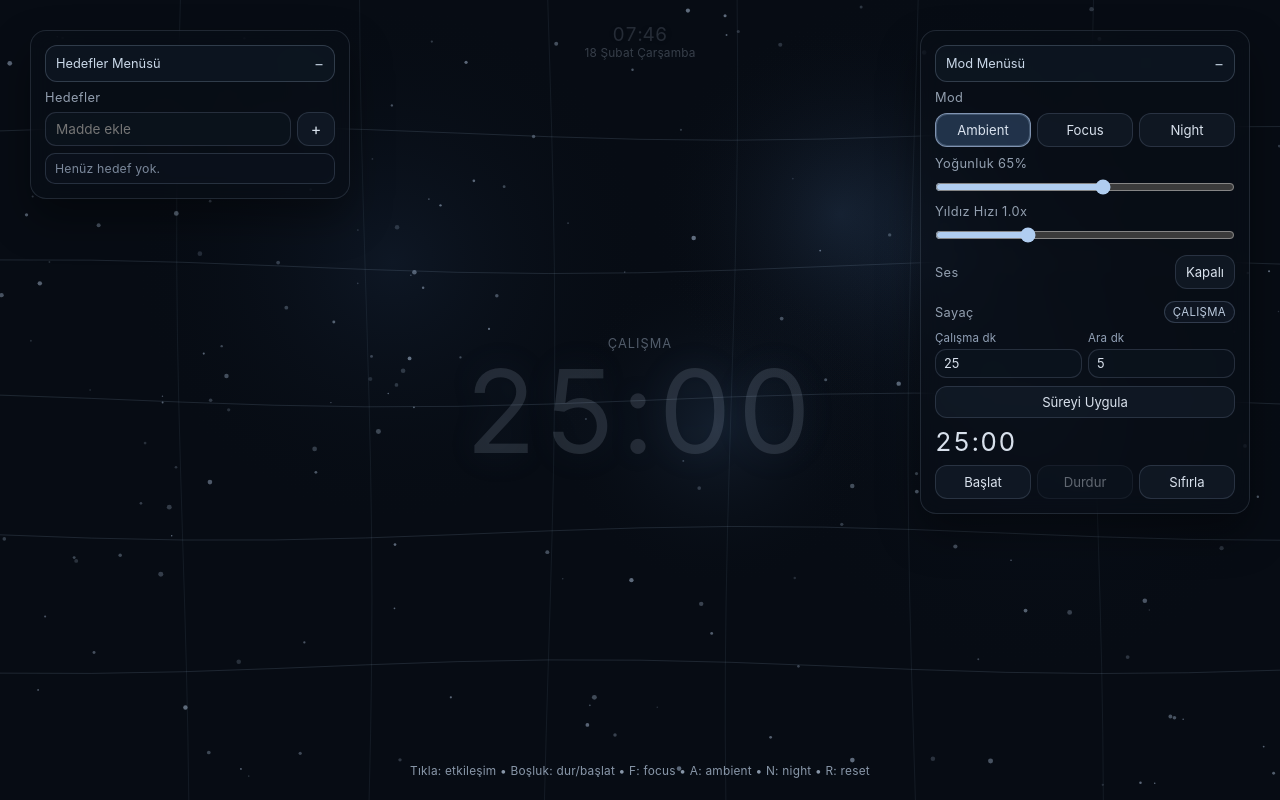
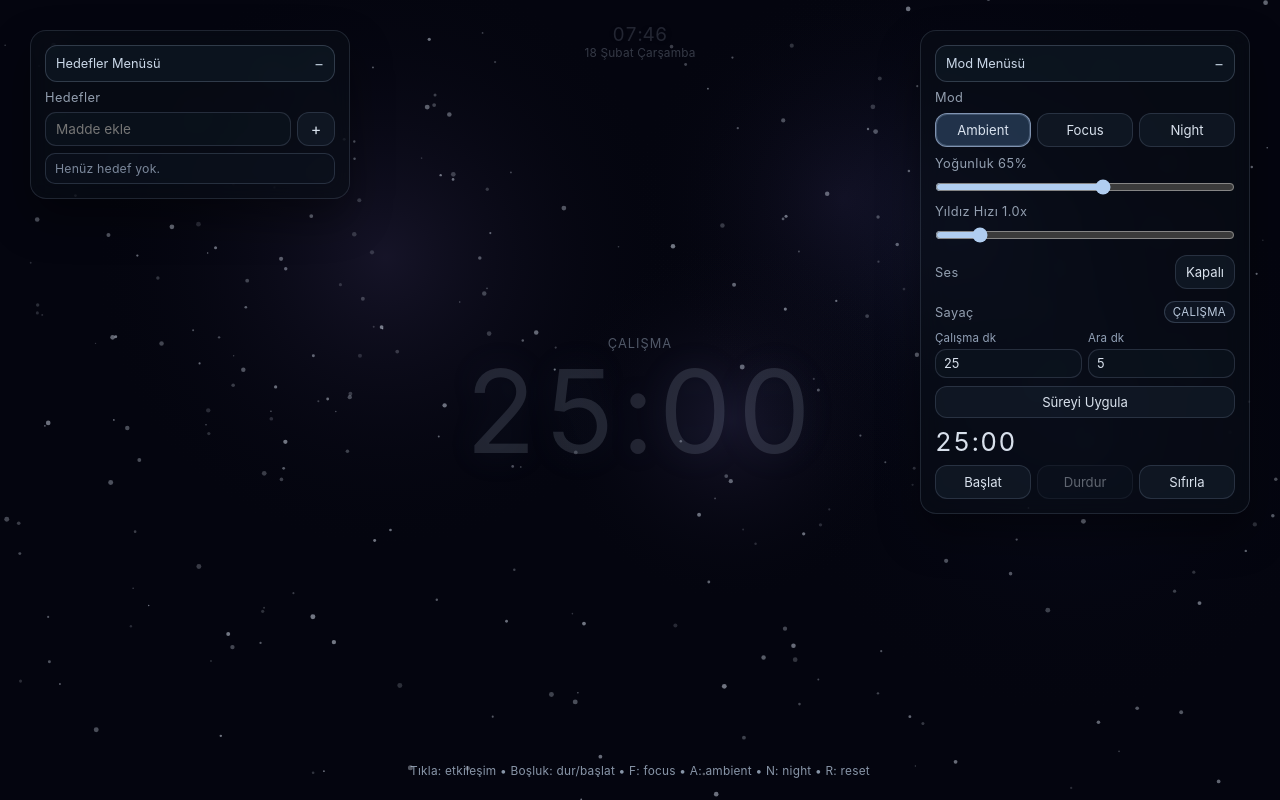
Before and after one commit to knilumis/pufi, a plain HTML site: page index.html in a window 1280 px wide. Drawn offline with Linux system fonts and the light colour scheme.

Commit message:
pufi v0.0.2

```diff
--- a/app.js
+++ b/app.js
@@ -15,18 +15,17 @@
     ambient: {
       speed: 1,
       particleScale: 1,
-      particleOpacity: 0.62,
-      meshOpacity: 0.14,
-      nebulaStrength: 0.76,
+      particleOpacity: 0.64,
+      nebulaStrength: 0.72,
       palette: {
-        background: "#070c14",
+        background: "#04050f",
         nebula: [
-          "rgba(68, 99, 136, 0.22)",
-          "rgba(45, 72, 108, 0.20)",
-          "rgba(34, 50, 76, 0.16)"
+          "rgba(113, 95, 165, 0.22)",
+          "rgba(59, 77, 146, 0.20)",
+          "rgba(30, 41, 89, 0.2)",
+          "rgba(93, 74, 143, 0.16)"
         ],
-        mesh: "rgba(170, 196, 226, 1)",
-        particle: "rgba(197, 219, 246, 1)",
+        particle: "rgba(229, 238, 252, 1)",
         ripple: "rgba(206, 225, 248, 1)"
       }
     },
@@ -34,17 +33,16 @@
       speed: 0.72,
       particleScale: 0.82,
       particleOpacity: 0.52,
-      meshOpacity: 0.1,
-      nebulaStrength: 0.66,
+      nebulaStrength: 0.58,
       palette: {
-        background: "#060a11",
+        background: "#03040b",
         nebula: [
-          "rgba(61, 84, 116, 0.18)",
-          "rgba(37, 55, 82, 0.17)",
-          "rgba(28, 41, 64, 0.14)"
+          "rgba(90, 81, 142, 0.18)",
+          "rgba(49, 66, 126, 0.16)",
+          "rgba(24, 35, 76, 0.16)",
+          "rgba(73, 61, 118, 0.14)"
         ],
-        mesh: "rgba(145, 170, 202, 1)",
-        particle: "rgba(181, 206, 236, 1)",
+        particle: "rgba(210, 224, 243, 1)",
         ripple: "rgba(189, 213, 243, 1)"
       }
     },
@@ -52,17 +50,16 @@
       speed: 0.55,
       particleScale: 0.68,
       particleOpacity: 0.46,
-      meshOpacity: 0.08,
-      nebulaStrength: 0.58,
+      nebulaStrength: 0.48,
       palette: {
-        background: "#04070d",
+        background: "#020308",
         nebula: [
-          "rgba(47, 66, 96, 0.15)",
-          "rgba(29, 43, 66, 0.14)",
-          "rgba(23, 34, 52, 0.12)"
+          "rgba(76, 66, 124, 0.14)",
+          "rgba(39, 53, 103, 0.13)",
+          "rgba(18, 26, 58, 0.14)",
+          "rgba(64, 52, 103, 0.11)"
         ],
-        mesh: "rgba(121, 143, 169, 1)",
-        particle: "rgba(165, 189, 218, 1)",
+        particle: "rgba(192, 208, 230, 1)",
         ripple: "rgba(173, 197, 224, 1)"
       }
     }
@@ -376,7 +373,7 @@
       this.motionQuery = null;
       this.motionListener = null;
 
-      this.blobs = [];
+      this.nebulaFields = [];
       this.particles = [];
       this.ripples = [];
       this.shootingStars = [];
@@ -387,7 +384,7 @@
 
       this.bindMotionPreference();
       this.resize();
-      this.rebuildBlobs();
+      this.rebuildNebulaFields();
       this.syncParticleCount(true);
       this.scheduleNextShootingStar(performance.now());
       this.render();
@@ -409,7 +406,7 @@
       this.reducedMotion = Boolean(value);
       this.shootingStars.length = 0;
       this.scheduleNextShootingStar(performance.now());
-      this.rebuildBlobs();
+      this.rebuildNebulaFields();
       this.syncParticleCount(false);
       this.render();
     }
@@ -428,7 +425,7 @@
         particle.baseVy = drift.vy;
       }
 
-      this.rebuildBlobs();
+      this.rebuildNebulaFields();
       this.syncParticleCount(false);
       this.render();
     }
@@ -441,7 +438,7 @@
     }
 
     setStarSpeed(value) {
-      this.starSpeed = clamp(Number(value) || 1, 0.4, 2.4);
+      this.starSpeed = clamp(Number(value) || 1, 0.4, 5);
       this.render();
     }
 
@@ -479,14 +476,14 @@
 
     calculateParticleTarget() {
       const normalized = (this.intensity - 0.2) / 0.8;
-      const baseCount = Math.round(120 + normalized * 140);
+      const baseCount = Math.round(180 + normalized * 210);
       const scaledCount = Math.round(baseCount * this.profile.particleScale);
 
       if (this.reducedMotion) {
-        return Math.max(50, Math.round(scaledCount * 0.5));
+        return Math.max(80, Math.round(scaledCount * 0.45));
       }
 
-      return clamp(scaledCount, 120, 260);
+      return clamp(scaledCount, 180, 390);
     }
 
     syncParticleCount(forceRebuild = false) {
@@ -550,23 +547,23 @@
         }
       }
 
-      this.rebuildBlobs();
+      this.rebuildNebulaFields();
       this.render();
     }
 
-    rebuildBlobs() {
-      const blobCount = this.reducedMotion ? 3 : 5;
-      const baseRadius = Math.min(this.width, this.height) * 0.3;
+    rebuildNebulaFields() {
+      const fieldCount = this.reducedMotion ? 3 : 5;
+      const baseRadius = Math.min(this.width, this.height) * 0.34;
 
-      this.blobs = Array.from({ length: blobCount }, (_, index) => ({
-        baseX: 0.12 + Math.random() * 0.76,
-        baseY: 0.12 + Math.random() * 0.76,
-        radius: baseRadius * (0.7 + Math.random() * 0.65),
-        driftX: this.width * (0.01 + Math.random() * 0.05),
-        driftY: this.height * (0.01 + Math.random() * 0.05),
-        speed: 0.03 + Math.random() * 0.06,
+      this.nebulaFields = Array.from({ length: fieldCount }, (_, index) => ({
+        baseX: 0.1 + Math.random() * 0.8,
+        baseY: 0.1 + Math.random() * 0.8,
+        radius: baseRadius * (0.72 + Math.random() * 0.66),
+        driftX: this.width * (0.008 + Math.random() * 0.024),
+        driftY: this.height * (0.008 + Math.random() * 0.024),
+        speed: 0.016 + Math.random() * 0.03,
         phase: Math.random() * Math.PI * 2,
-        parallax: 12 + Math.random() * 20,
+        parallax: 8 + Math.random() * 16,
         colorIndex: index % this.profile.palette.nebula.length
       }));
     }
@@ -626,8 +623,8 @@
         particle.vy = drift.vy;
       }
 
-      for (const blob of this.blobs) {
-        blob.phase = Math.random() * Math.PI * 2;
+      for (const field of this.nebulaFields) {
+        field.phase = Math.random() * Math.PI * 2;
       }
 
       this.render();
@@ -642,7 +639,7 @@
       this.pointer.targetY = clamp(clientY / this.height, 0, 1);
     }
 
-    clickAt(clientX, clientY) {
+    clickAt(clientX, clientY, { emitTap = true } = {}) {
       const x = clamp(clientX, 0, this.width);
       const y = clamp(clientY, 0, this.height);
 
@@ -671,7 +668,7 @@
         }
       }
 
-      if (typeof this.onTap === "function") {
+      if (emitTap && typeof this.onTap === "function") {
         this.onTap();
       }
 
@@ -733,90 +730,41 @@
       this.ctx.fillRect(0, 0, this.width, this.height);
 
       this.drawNebula();
-      this.drawMesh();
       this.drawParticles();
       this.drawShootingStars();
       this.drawRipples();
     }
 
     drawNebula() {
+      if (!this.nebulaFields.length) {
+        return;
+      }
+
       const palette = this.profile.palette;
-      const driftStrength = this.reducedMotion ? 0.18 : 1;
+      const driftStrength = this.reducedMotion ? 0.22 : 1;
 
       this.ctx.save();
-      this.ctx.globalCompositeOperation = "lighter";
+      this.ctx.globalCompositeOperation = "screen";
       this.ctx.globalAlpha = this.profile.nebulaStrength;
 
-      for (const blob of this.blobs) {
+      for (const field of this.nebulaFields) {
         const x =
-          blob.baseX * this.width +
-          Math.sin(this.time * blob.speed + blob.phase) * blob.driftX * driftStrength +
-          (this.pointer.x - 0.5) * blob.parallax;
+          field.baseX * this.width +
+          Math.sin(this.time * field.speed + field.phase) * field.driftX * driftStrength +
+          (this.pointer.x - 0.5) * field.parallax;
 
         const y =
-          blob.baseY * this.height +
-          Math.cos(this.time * blob.speed * 1.1 + blob.phase) * blob.driftY * driftStrength +
-          (this.pointer.y - 0.5) * blob.parallax;
+          field.baseY * this.height +
+          Math.cos(this.time * field.speed * 1.1 + field.phase) * field.driftY * driftStrength +
+          (this.pointer.y - 0.5) * field.parallax;
 
-        const radius = blob.radius * (0.92 + Math.sin(this.time * blob.speed * 0.7 + blob.phase) * 0.08 * driftStrength);
-
+        const radius = field.radius * (0.9 + Math.sin(this.time * field.speed * 0.8 + field.phase) * 0.07);
         const gradient = this.ctx.createRadialGradient(x, y, 0, x, y, radius);
-        gradient.addColorStop(0, palette.nebula[blob.colorIndex % palette.nebula.length]);
+        gradient.addColorStop(0, palette.nebula[field.colorIndex % palette.nebula.length]);
         gradient.addColorStop(1, "rgba(0, 0, 0, 0)");
 
         this.ctx.fillStyle = gradient;
         this.ctx.fillRect(x - radius, y - radius, radius * 2, radius * 2);
-      }
-
-      this.ctx.restore();
-    }
-
-    drawMesh() {
-      const waveAmp = (3 + this.intensity * 6) * (this.reducedMotion ? 0.25 : 1);
-      const horizontalRows = 6;
-      const verticalCols = 7;
-      const xStep = Math.max(56, this.width / 14);
-      const yStep = Math.max(58, this.height / 12);
-
-      this.ctx.save();
-      this.ctx.strokeStyle = this.profile.palette.mesh;
-      this.ctx.lineWidth = 1;
-      this.ctx.globalAlpha = this.profile.meshOpacity;
-
-      for (let row = 1; row < horizontalRows; row += 1) {
-        const baseY = (row / horizontalRows) * this.height;
-        this.ctx.beginPath();
-
-        for (let x = -xStep; x <= this.width + xStep; x += xStep) {
-          const wave = Math.sin(x * 0.006 + this.time * 0.5 * this.profile.speed + row) * waveAmp;
-          const y = baseY + wave;
-          if (x === -xStep) {
-            this.ctx.moveTo(x, y);
-          } else {
-            this.ctx.lineTo(x, y);
-          }
-        }
-
-        this.ctx.stroke();
-      }
-
-      this.ctx.globalAlpha = this.profile.meshOpacity * 0.55;
-
-      for (let col = 1; col < verticalCols; col += 1) {
-        const baseX = (col / verticalCols) * this.width;
-        this.ctx.beginPath();
-
-        for (let y = -yStep; y <= this.height + yStep; y += yStep) {
-          const wave = Math.sin(y * 0.005 + this.time * 0.45 * this.profile.speed + col * 1.3) * waveAmp * 0.9;
-          const x = baseX + wave;
-          if (y === -yStep) {
-            this.ctx.moveTo(x, y);
-          } else {
-            this.ctx.lineTo(x, y);
-          }
-        }
-
-        this.ctx.stroke();
       }
 
       this.ctx.restore();
@@ -933,6 +881,8 @@
       this.groupToggles = Array.from(document.querySelectorAll(".group-toggle"));
       this.resizeHandler = debounce(() => this.engine.resize(), 180);
       this.goals = [];
+      this.pointerHoldInterval = 0;
+      this.pointerHoldPosition = { x: window.innerWidth * 0.5, y: window.innerHeight * 0.5 };
 
       this.timer = new PomodoroTimer({
         onTick: (remaining, phase, running) => this.renderTimer(remaining, phase, running),
@@ -1075,7 +1025,11 @@
       this.engine.canvas.addEventListener(
         "pointerdown",
         (event) => {
-          this.engine.clickAt(event.clientX, event.clientY);
+          if (event.button !== 0) {
+            return;
+          }
+
+          this.startPointerHold(event.clientX, event.clientY);
         },
         { passive: true }
       );
@@ -1083,15 +1037,26 @@
       window.addEventListener(
         "pointermove",
         (event) => {
+          this.updatePointerHoldPosition(event.clientX, event.clientY);
           this.engine.onPointerMove(event.clientX, event.clientY);
         },
         { passive: true }
       );
 
+      window.addEventListener("pointerup", () => {
+        this.stopPointerHold();
+      });
+
+      window.addEventListener("pointercancel", () => {
+        this.stopPointerHold();
+      });
+
       window.addEventListener("pointerleave", () => {
+        this.stopPointerHold();
         this.engine.onPointerMove(this.engine.width * 0.5, this.engine.height * 0.5);
       });
 
+      window.addEventListener("blur", () => this.stopPointerHold());
       window.addEventListener("resize", this.resizeHandler, { passive: true });
       window.addEventListener("keydown", (event) => this.handleShortcuts(event));
     }
@@ -1137,6 +1102,32 @@
     togglePause() {
       const nextPaused = !this.engine.paused;
       this.engine.setPaused(nextPaused);
+    }
+
+    startPointerHold(clientX, clientY) {
+      this.stopPointerHold();
+      this.updatePointerHoldPosition(clientX, clientY);
+      this.engine.onPointerMove(clientX, clientY);
+      this.engine.clickAt(clientX, clientY, { emitTap: true });
+
+      const interval = this.engine.reducedMotion ? 250 : 130;
+      this.pointerHoldInterval = window.setInterval(() => {
+        this.engine.clickAt(this.pointerHoldPosition.x, this.pointerHoldPosition.y, { emitTap: false });
+      }, interval);
+    }
+
+    updatePointerHoldPosition(clientX, clientY) {
+      this.pointerHoldPosition.x = clientX;
+      this.pointerHoldPosition.y = clientY;
+    }
+
+    stopPointerHold() {
+      if (!this.pointerHoldInterval) {
+        return;
+      }
+
+      window.clearInterval(this.pointerHoldInterval);
+      this.pointerHoldInterval = 0;
     }
 
     toggleGroup(toggleButton) {
@@ -1194,7 +1185,7 @@
     }
 
     setStarSpeed(value, persist) {
-      const normalized = clamp(Number(value) || 1, 0.4, 2.4);
+      const normalized = clamp(Number(value) || 1, 0.4, 5);
       this.elements.starSpeedInput.value = normalized.toFixed(1);
       this.elements.starSpeedValue.textContent = `${normalized.toFixed(1)}x`;
 
@@ -1356,11 +1347,15 @@
     renderTimer(remaining, phase, running) {
       const formattedTime = this.formatTime(remaining);
       const phaseLabel = phase === "work" ? "Çalışma" : "Ara";
+      const isBreak = phase === "break";
 
       this.elements.timerDisplay.textContent = formattedTime;
       this.elements.timerPhase.textContent = phaseLabel;
       this.elements.centerTimerDisplay.textContent = formattedTime;
       this.elements.centerTimerPhase.textContent = phaseLabel;
+      this.elements.timerPhase.classList.toggle("is-break", isBreak);
+      this.elements.centerTimerPhase.classList.toggle("is-break", isBreak);
+      this.elements.centerTimerDisplay.classList.toggle("is-break", isBreak);
 
       this.elements.timerStart.disabled = running;
       this.elements.timerStop.disabled = !running;
--- a/style.css
+++ b/style.css
@@ -26,7 +26,7 @@ body {
   overflow: hidden;
   font-family: var(--font-main);
   color: var(--text-main);
-  background: #060b12;
+  background: #04050f;
   letter-spacing: 0.01em;
 }
 
@@ -235,14 +235,11 @@ input[type="number"]:focus-visible {
   padding: 0;
   display: grid;
   gap: 6px;
-  max-height: 136px;
-  overflow: auto;
 }
 
 .goal-item,
 .goal-empty {
   display: flex;
-  align-items: center;
   gap: 8px;
   border-radius: 10px;
   border: 1px solid rgba(170, 194, 226, 0.18);
@@ -250,7 +247,12 @@ input[type="number"]:focus-visible {
   padding: 7px 9px;
 }
 
+.goal-item {
+  align-items: flex-start;
+}
+
 .goal-empty {
+  align-items: center;
   color: rgba(181, 198, 220, 0.66);
   font-size: 0.77rem;
 }
@@ -264,9 +266,10 @@ input[type="number"]:focus-visible {
   flex: 1;
   min-width: 0;
   font-size: 0.82rem;
-  white-space: nowrap;
-  overflow: hidden;
-  text-overflow: ellipsis;
+  line-height: 1.3;
+  white-space: normal;
+  overflow: visible;
+  text-overflow: clip;
 }
 
 .goal-check,
@@ -374,6 +377,12 @@ input[type="number"]:focus-visible {
   background: rgba(20, 30, 45, 0.56);
 }
 
+.phase-pill.is-break {
+  color: rgba(200, 248, 220, 0.94);
+  border-color: rgba(126, 206, 157, 0.45);
+  background: rgba(19, 67, 43, 0.46);
+}
+
 .mini-widgets {
   position: absolute;
   top: clamp(16px, 2.4vw, 26px);
@@ -424,6 +433,11 @@ input[type="number"]:focus-visible {
   letter-spacing: 0.08em;
   text-transform: uppercase;
   color: rgba(182, 198, 219, 0.42);
+  transition: color 280ms ease;
+}
+
+.center-timer-phase.is-break {
+  color: rgba(176, 232, 199, 0.58);
 }
 
 .center-timer-display {
@@ -433,6 +447,13 @@ input[type="number"]:focus-visible {
   font-variant-numeric: tabular-nums;
   color: rgba(196, 212, 235, 0.14);
   text-shadow: 0 0 36px rgba(112, 147, 186, 0.1);
+  transition: color 320ms ease, text-shadow 320ms ease, filter 320ms ease;
+}
+
+.center-timer-display.is-break {
+  color: rgba(171, 245, 196, 0.32);
+  text-shadow: 0 0 42px rgba(76, 191, 126, 0.24);
+  filter: saturate(1.06);
 }
 
 .shortcut-hint {
@@ -478,8 +499,6 @@ body[data-mode="night"] .control-panel {
     right: 16px;
     width: auto;
     max-width: none;
-    max-height: 24vh;
-    overflow: auto;
   }
 
   .mini-widgets {
@@ -517,7 +536,6 @@ body[data-mode="night"] .control-panel {
     padding: 10px;
     gap: 9px;
     bottom: calc(12px + 34vh + 8px);
-    max-height: 22vh;
   }
 }
 
```
Also changed, not shown: index.html (+1 -1 lines).
